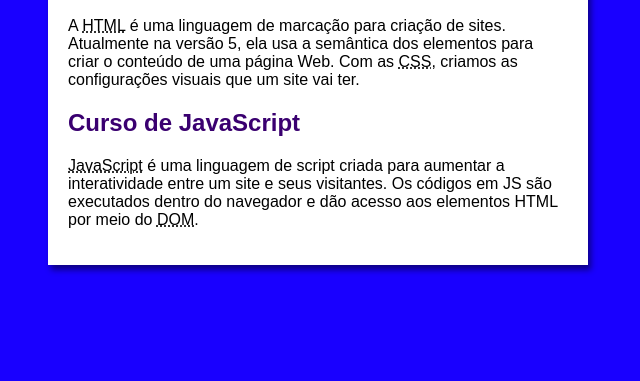
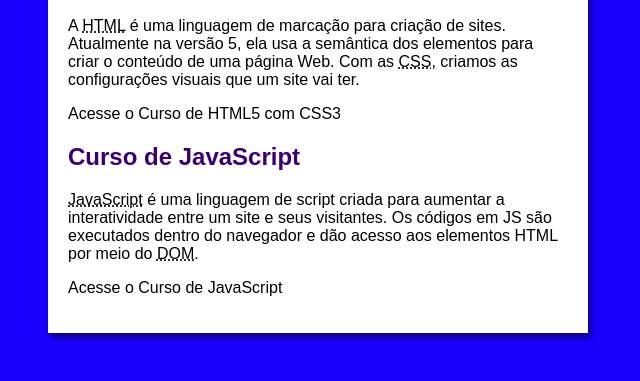
Before and after one commit to Clebin0/Projeto-site, a plain HTML site: page index.html in a window 1280 px wide. Shown: the part 139-520 px from the top of the page, without its empty margins (322-962 px from the left). Drawn offline with Linux system fonts and the light colour scheme.

Commit message:
Update index.html

```diff
--- a/index.html
+++ b/index.html
@@ -14,10 +14,12 @@
         <article>
             <h2>Curso de HTML5 com CSS3</h2>
             <p>A <ABBr title="HyperText Markup Language">HTML</ABBr> é uma linguagem de marcação para criação de sites. Atualmente na versão 5, ela usa a semântica dos elementos para criar o conteúdo de uma página Web. Com as <abbr title="Cascading Style Sheets"> CSS</abbr>, criamos as configurações visuais que um site vai ter.</p>
+            <p>Acesse o Curso de HTML5 com CSS3</p>
         </article>
         <article>
             <h2>Curso de JavaScript</h2>
             <p><abbr title="JavaScript">JavaScript</abbr> é uma linguagem de script criada para aumentar a interatividade entre um site e seus visitantes. Os códigos em JS são executados dentro do navegador e dão acesso aos elementos HTML por meio do <abbr title="Document Object Model">DOM</abbr>.</p>
+            <p>Acesse o Curso de JavaScript</p>
         </article>
     </main>
 </body>
```
